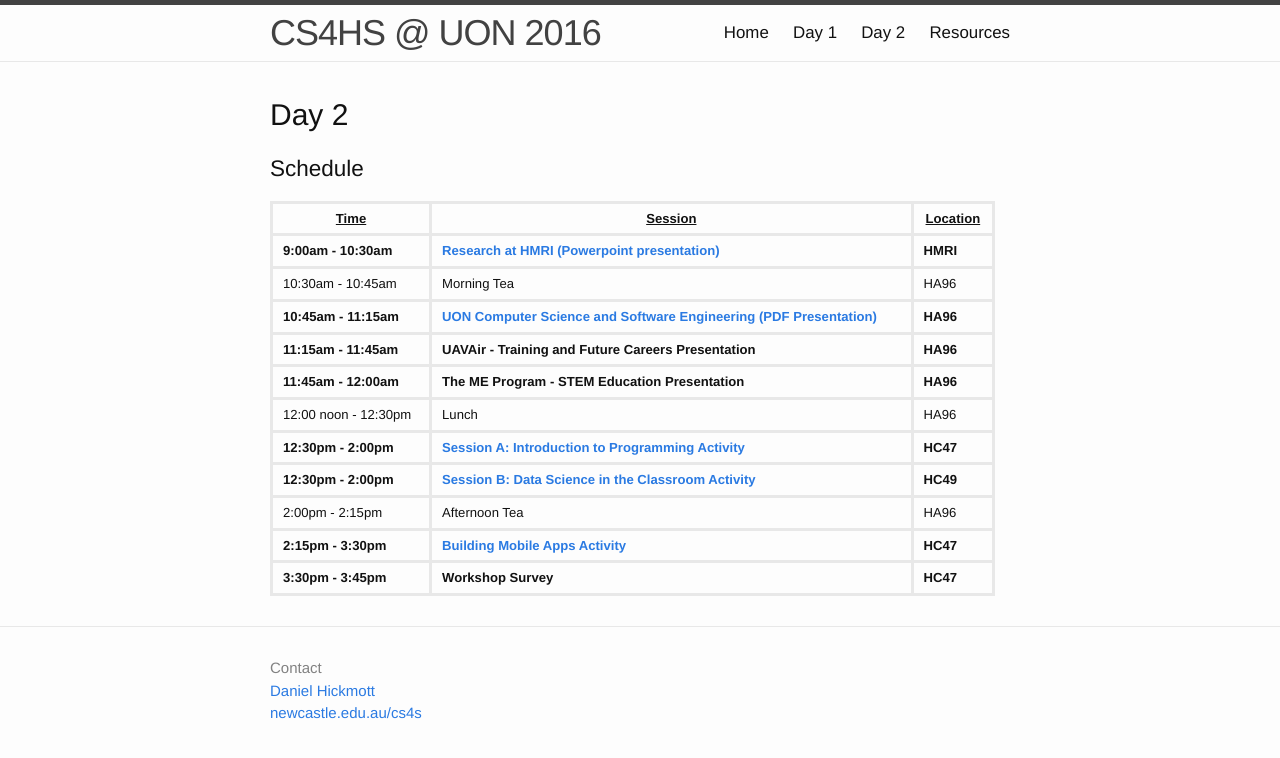
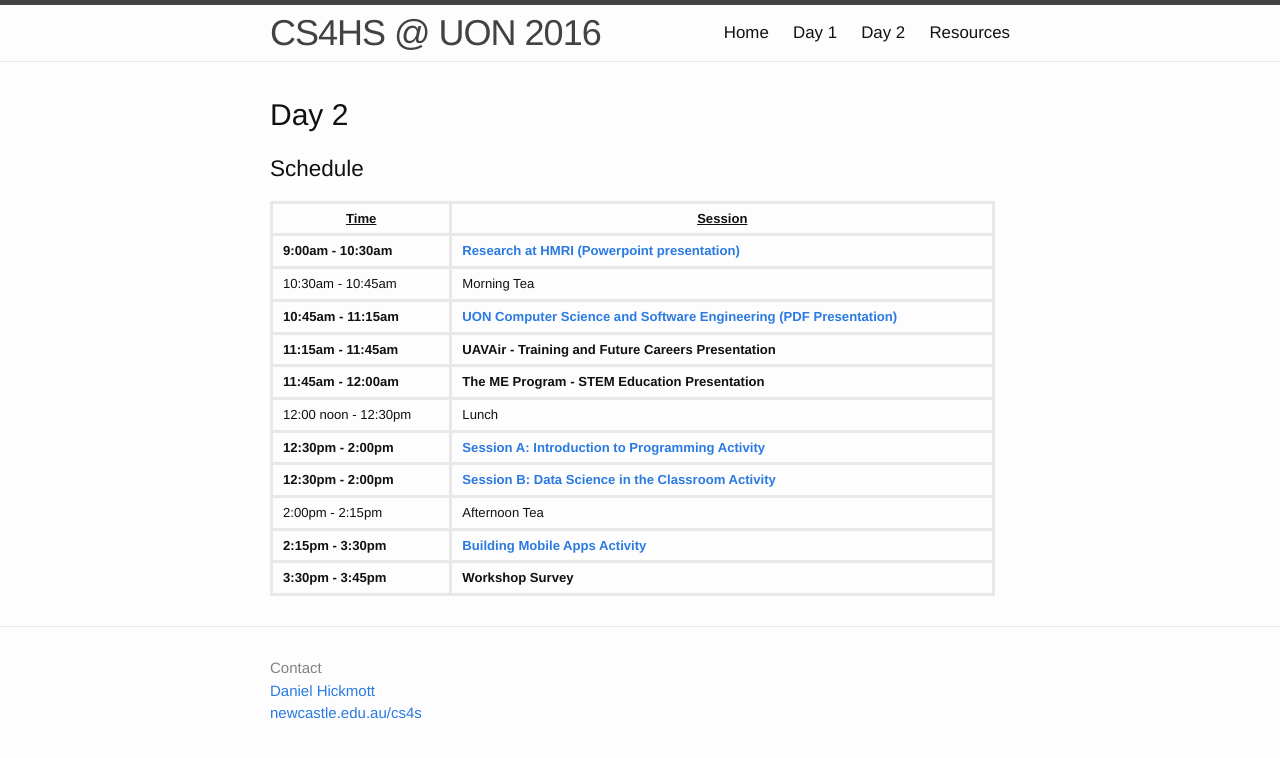
Before and after one commit to cs4s/hs-2016, a Jekyll site: the page built from day2/index.md, in a window 1280 px wide. Shown: the top 758 px of the page. Built offline with Jekyll 4.4.1, drawn with Linux system fonts in a browser that asks for light colours.

Commit message:
Changes schedule tables to not include location

```diff
--- a/day2/index.md
+++ b/day2/index.md
@@ -8,17 +8,17 @@ title:  CS4HS @ UON 2016 - Day 2
 ## Schedule
 
 |---
-| Time | Session | Location |
+| Time | Session |
 |-|-
-| **9:00am - 10:30am** | [**Research at HMRI (Powerpoint presentation)**](hmri_presentation.pptx) | **HMRI** |
-| 10:30am - 10:45am | Morning Tea | HA96 |
-| **10:45am - 11:15am** | [**UON Computer Science and Software Engineering (PDF Presentation)**](uoncsse_presentation.pdf){:target="_blank"} | **HA96** |
-| **11:15am - 11:45am** | **UAVAir - Training and Future Careers Presentation** | **HA96** |
-| **11:45am - 12:00am** | **The ME Program - STEM Education Presentation** | **HA96** |
-| 12:00 noon - 12:30pm | Lunch | HA96 |
-| **12:30pm - 2:00pm** | [**Session A: Introduction to Programming Activity**]({{ site.baseurl | append: site.sonicpi_path }}) | **HC47**  |
-| **12:30pm - 2:00pm** | [**Session B: Data Science in the Classroom Activity**]({{ site.baseurl | append: site.datascience_path }})  | **HC49**  |
-| 2:00pm - 2:15pm | Afternoon Tea | HA96 |
-| **2:15pm - 3:30pm** | [**Building Mobile Apps Activity**]({{ site.baseurl | append: site.appinventor_path }}) | **HC47** |
-| **3:30pm - 3:45pm** | **Workshop Survey** | **HC47** |
+| **9:00am - 10:30am** | [**Research at HMRI (Powerpoint presentation)**](hmri_presentation.pptx) |
+| 10:30am - 10:45am | Morning Tea |
+| **10:45am - 11:15am** | [**UON Computer Science and Software Engineering (PDF Presentation)**](uoncsse_presentation.pdf){:target="_blank"} |
+| **11:15am - 11:45am** | **UAVAir - Training and Future Careers Presentation** |
+| **11:45am - 12:00am** | **The ME Program - STEM Education Presentation** |
+| 12:00 noon - 12:30pm | Lunch |
+| **12:30pm - 2:00pm** | [**Session A: Introduction to Programming Activity**]({{ site.baseurl | append: site.sonicpi_path }}) |
+| **12:30pm - 2:00pm** | [**Session B: Data Science in the Classroom Activity**]({{ site.baseurl | append: site.datascience_path }})  |
+| 2:00pm - 2:15pm | Afternoon Tea |
+| **2:15pm - 3:30pm** | [**Building Mobile Apps Activity**]({{ site.baseurl | append: site.appinventor_path }}) |
+| **3:30pm - 3:45pm** | **Workshop Survey** |
 |===
```
Also changed, not shown: day1/index.md (+11 -11 lines).
